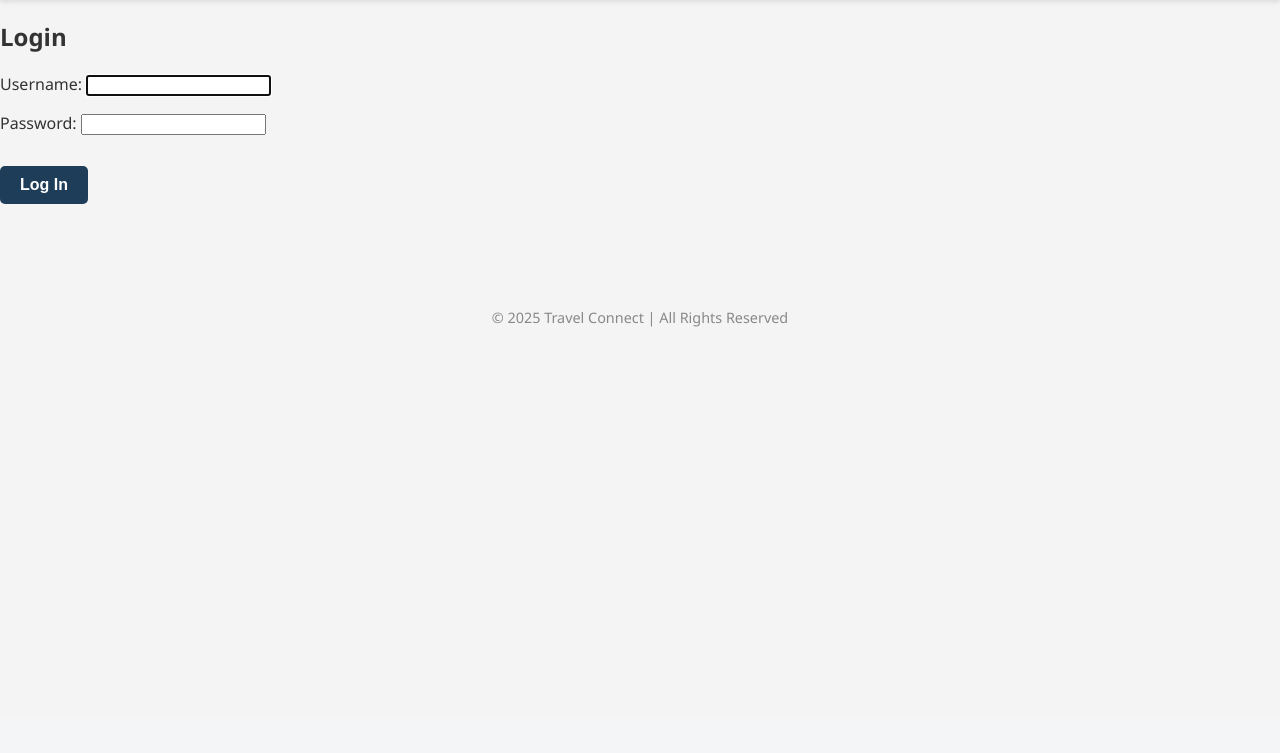
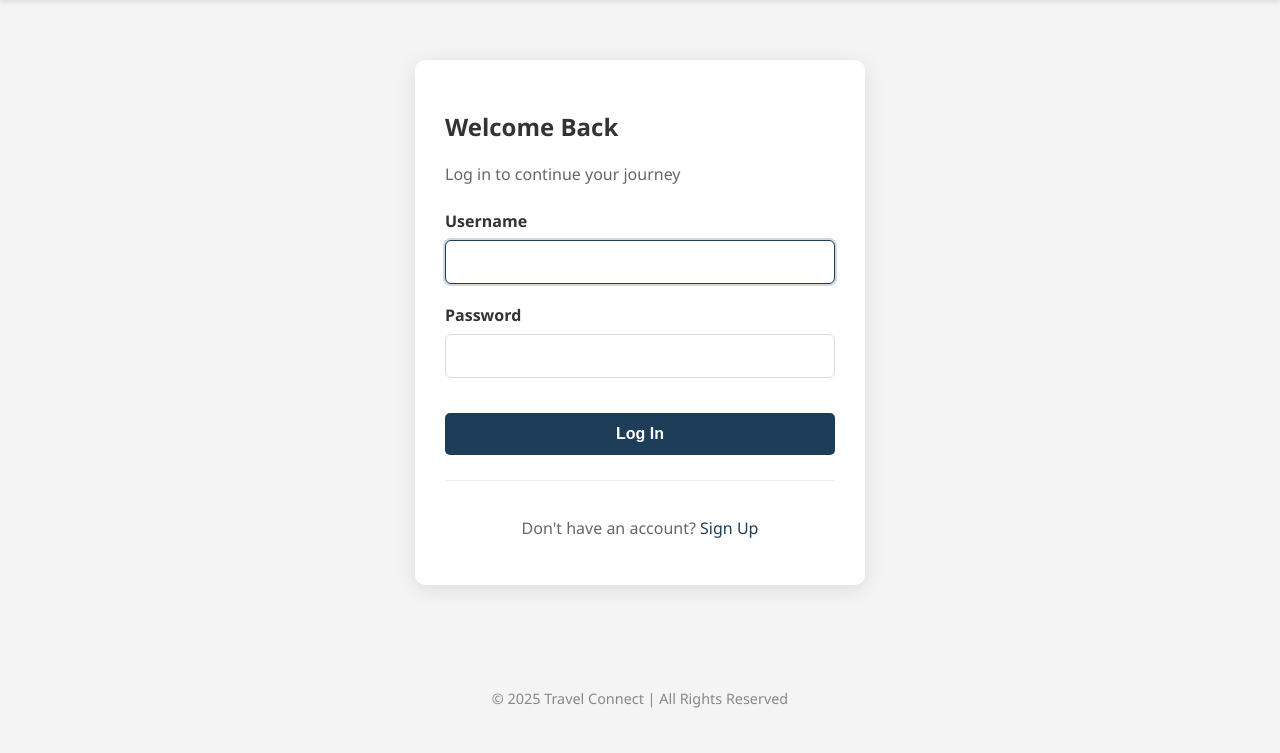
Before and after one commit to nik-nandi/CX2340FinalProj, a Django app: page /login/ in a window 1280 px wide. Shown: the part 82-835 px from the top of the page. Before the commit the page ends 409 px from the top, so only its background shows below. Run offline with Django 5.2, Linux system fonts and the light colour scheme.

Commit message:
Ui For login and Register Pages

```diff
--- a/project/pages/static/core/style.css
+++ b/project/pages/static/core/style.css
@@ -333,3 +333,73 @@ body {
     padding-left: 20px;
     margin: 5px 0;
   }
+
+  /* Authentication Pages (Login/Signup) */
+  .auth-container {
+    max-width: 450px;
+    margin: 60px auto;
+    padding: 0 20px;
+  }
+
+  .auth-card {
+    background-color: white;
+    border-radius: 10px;
+    padding: 30px;
+    box-shadow: 0 4px 20px rgba(0,0,0,0.1);
+  }
+
+  .auth-subtitle {
+    color: #666;
+    margin-bottom: 25px;
+  }
+
+  .auth-form .form-group {
+    margin-bottom: 20px;
+  }
+
+  .auth-form label {
+    display: block;
+    margin-bottom: 8px;
+    font-weight: 600;
+    color: #333;
+  }
+
+  .auth-form input[type="text"],
+  .auth-form input[type="password"],
+  .auth-form input[type="email"] {
+    width: 100%;
+    padding: 12px;
+    border: 1px solid #ddd;
+    border-radius: 6px;
+    font-size: 16px;
+    transition: border-color 0.3s;
+  }
+
+  .auth-form input:focus {
+    outline: none;
+    border-color: #1e3d58;
+    box-shadow: 0 0 0 2px rgba(30,61,88,0.2);
+  }
+
+  .auth-error {
+    background-color: #fff5f5;
+    color: #e53e3e;
+    padding: 12px;
+    border-radius: 6px;
+    margin-bottom: 20px;
+    border-left: 3px solid #e53e3e;
+  }
+
+  .auth-footer {
+    margin-top: 25px;
+    text-align: center;
+    color: #666;
+    padding-top: 20px;
+    border-top: 1px solid #eee;
+  }
+
+  .btn-full {
+    width: 100%;
+    padding: 12px;
+    font-size: 16px;
+  }
--- a/project/pages/templates/pages/registration/login.html
+++ b/project/pages/templates/pages/registration/login.html
@@ -1,9 +1,32 @@
 {% extends 'pages/base.html' %}
 {% block content %}
-<h2>Login</h2>
-<form method="post">
-  {% csrf_token %}
-  {{ form.as_p }}
-  <button type="submit" class="btn">Log In</button>
-</form>
+<div class="auth-container">
+    <div class="auth-card">
+        <h2>Welcome Back</h2>
+        <p class="auth-subtitle">Log in to continue your journey</p>
+
+        {% if form.errors %}
+        <div class="auth-error">
+            Your username or password is incorrect. Please try again.
+        </div>
+        {% endif %}
+
+        <form method="post" class="auth-form">
+            {% csrf_token %}
+            <div class="form-group">
+                <label for="id_username">Username</label>
+                {{ form.username }}
+            </div>
+            <div class="form-group">
+                <label for="id_password">Password</label>
+                {{ form.password }}
+            </div>
+            <button type="submit" class="btn btn-full">Log In</button>
+        </form>
+
+        <div class="auth-footer">
+            <p>Don't have an account? <a href="{% url 'signup' %}">Sign Up</a></p>
+        </div>
+    </div>
+</div>
 {% endblock %}
```
Also changed, not shown: project/pages/templates/pages/registration/signup.html (+37 -6 lines), project/db.sqlite3.
